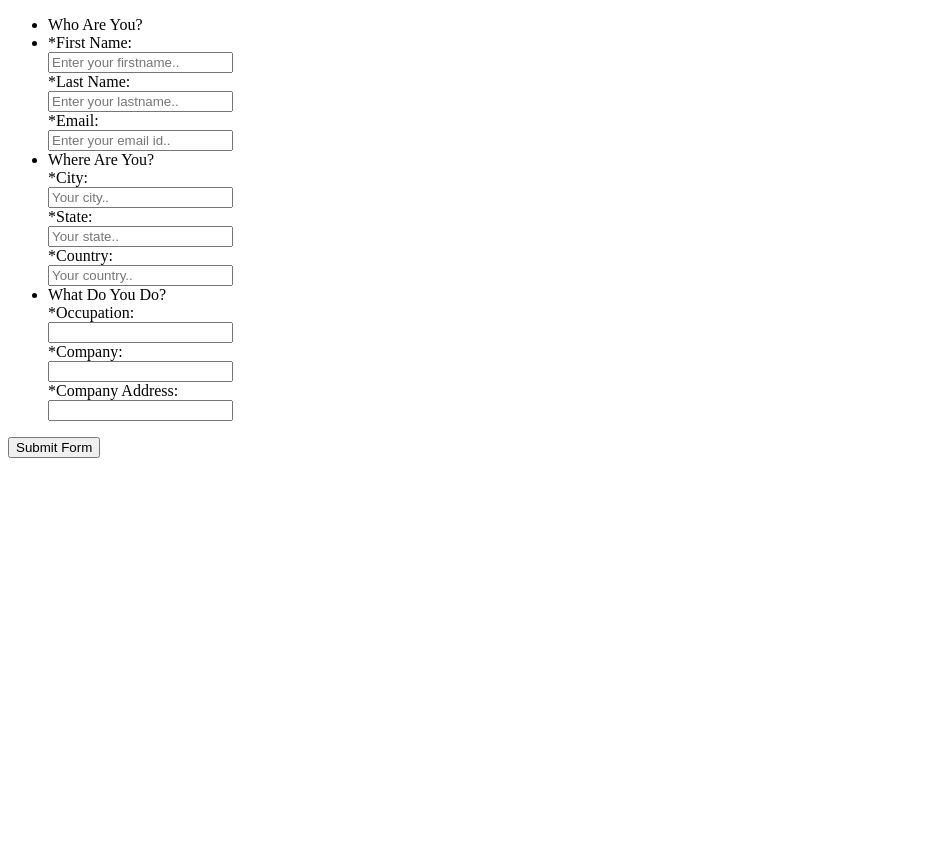
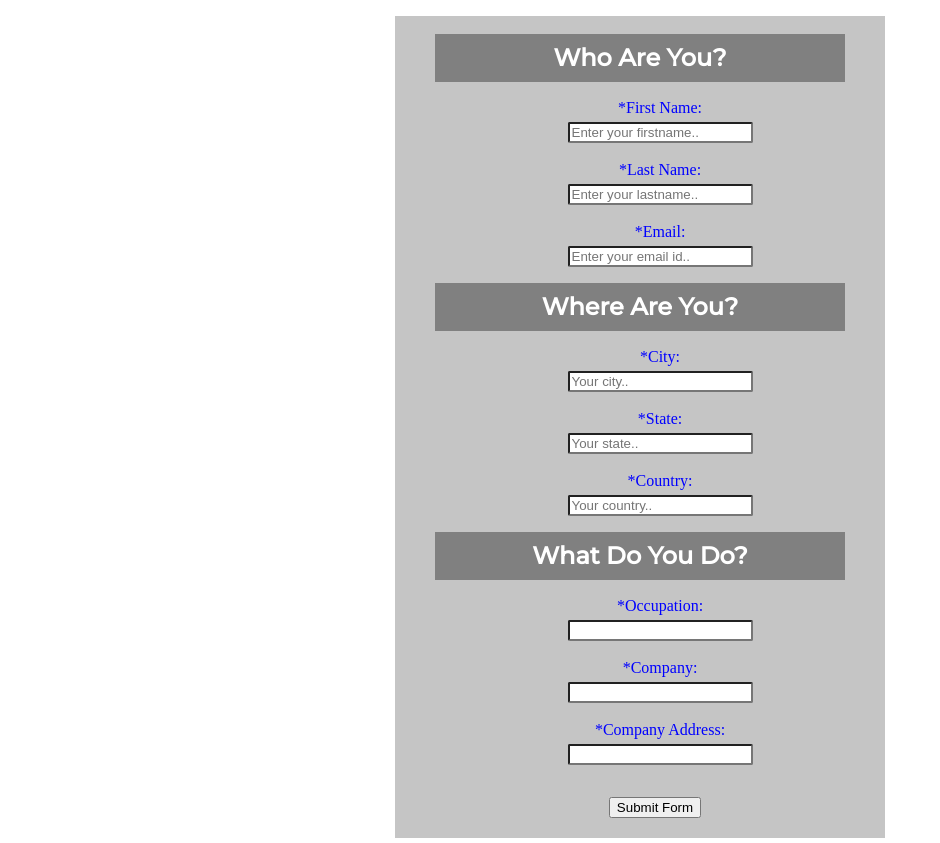
Before and after one commit to nischalpilmong/InformationForm, a plain HTML site: page index.html in a window 1280 px wide. Shown: the whole page, without its empty margins (0-940 px from the left). Before the commit the page ends 800 px from the top, so only its background shows below. Drawn offline with Linux system fonts and the light colour scheme.

Commit message:
css styling done for the form

```diff
--- a/css/style.css
+++ b/css/style.css
@@ -0,0 +1,38 @@
+body{
+  width: 500px;
+  margin: auto;
+  text-align: center;
+}
+li{
+  list-style: none;
+}
+.title{
+  font-family: "Montserrat", sans-serif;
+  margin-right: 40px;
+  background: gray;
+  font-weight: bold;
+  font-size: 1.5em;
+  line-height: 2em;
+  border-bottom: 1px solid #c5c5c5;
+  color: #fff;
+}
+.fields{
+  margin: 0;
+  padding: 1em 0;
+}
+input{
+  margin-top: 5px;
+  border-radius: 2px;
+}
+#button{
+   margin-left: 30px;
+}
+.infoForm{
+  margin: 5px;
+  padding-bottom: 20px;
+  background-color: #c5c5c5;
+  position: relative;
+}
+label{
+  color: blue;
+}
--- a/index.html
+++ b/index.html
@@ -6,37 +6,43 @@
   <meta http-equiv="X-UA-Compatible" content="ie=edge">
   <title>Information Form</title>
   <link rel="stylesheet" href="css/style.css" />
+  <link href="https://fonts.googleapis.com/css2?family=Montserrat:wght@500&display=swap" rel="stylesheet">
   <script src="js/jquery.js"></script>
   <script src="js/main.js"></script>
 </head>
 <body>
   <form class="infoForm" onSubmit="returnValidateForm()">
-    <ul>
+    <ul><br />
        <li class="title">Who Are You?</li>
         <li class="fields">
           <label>*First Name:</label><br />
-          <input type="text" id="first" name="firstname" placeholder="Enter your firstname.." /><br/>
+          <input type="text" id="first" name="firstname" placeholder="Enter your firstname.." /><br/><br />
           <label>*Last Name:</label><br />
-          <input type="text" id="last" name="lastname" placeholder="Enter your lastname.." /><br />
+          <input type="text" id="last" name="lastname" placeholder="Enter your lastname.." /><br /><br />
           <label>*Email:</label><br />
           <input type="text" id="email" name="email" placeholder="Enter your email id.." />
         </li>
        <li class="title">Where Are You?</li>
+       <li class="fields">
          <label>*City:</label><br />
-         <input type="text" id="city" name="city" placeholder="Your city.." /><br />
+         <input type="text" id="city" name="city" placeholder="Your city.." /><br /><br />
          <label>*State:</label><br />
-         <input type="text" id="state" name="state" placeholder="Your state.." /><br />
+         <input type="text" id="state" name="state" placeholder="Your state.." /><br /><br />
          <label>*Country:</label><br />
          <input type="text" id="country" name="country" placeholder="Your country.." /><br />
+       </li>
+
        <li class="title">What Do You Do?</li>
+       <li class="fields">
           <label>*Occupation:</label><br />
-          <input type="text" id="job" name="job"/><br />
+          <input type="text" id="job" name="job"/><br /><br />
           <label>*Company:</label><br />
-          <input type="text" id="company" name="company"/><br />
+          <input type="text" id="company" name="company"/><br /><br />
           <label>*Company Address:</label><br />
           <input type="text" id="address" name="address"/><br />
+       </li>
     </ul>
-    <button>Submit Form</button>
+    <button id="button">Submit Form</button>
   </form>
 </body>
 </html>
```
